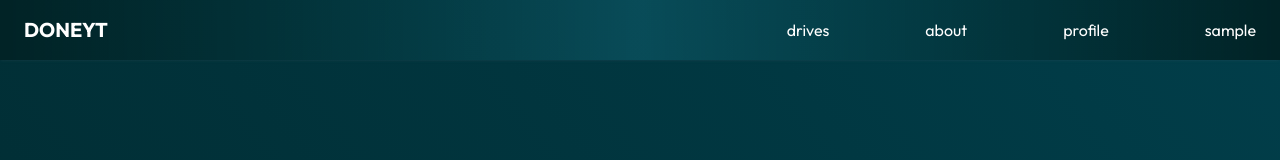
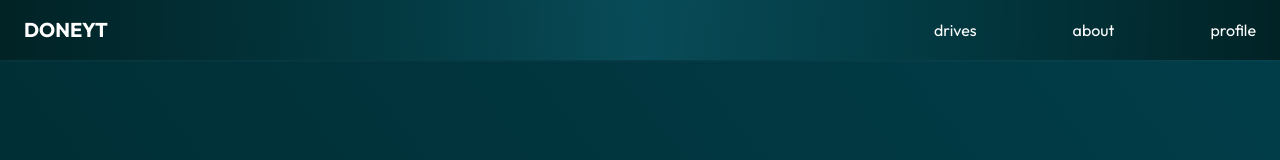
Before and after one commit to Cha17/doneyt, a Next.js app in the folder frontend/: page / in a window 1280 px wide. Shown: the top 160 px of the page. Built offline with nearby package versions, Linux system fonts and the light colour scheme.

Commit message:
Modified Header
Removed Sample from the header

```diff
--- a/frontend/app/components/Header.tsx
+++ b/frontend/app/components/Header.tsx
@@ -21,9 +21,9 @@
           <Link href="/profile" className="text-white">
             profile
           </Link>
-          <Link href="/sample" className="text-white">
+          {/* <Link href="/sample" className="text-white">
             sample
-          </Link>
+          </Link> */}
         </div>
       </div>
     </header>
```
